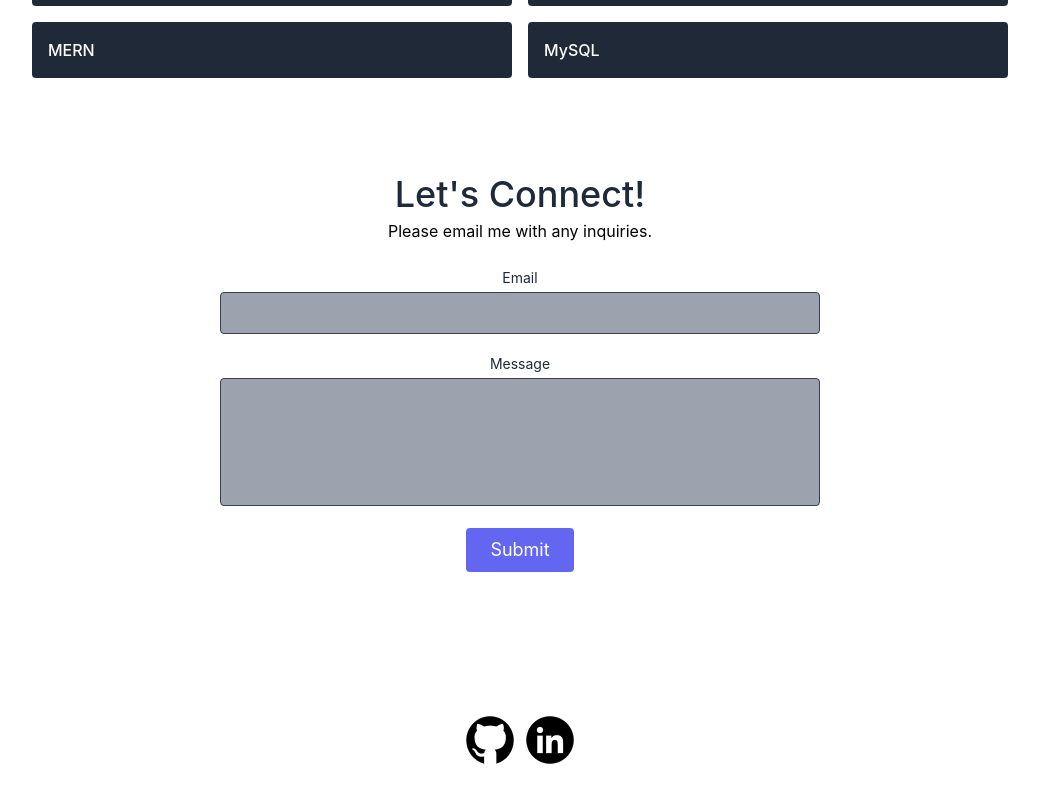
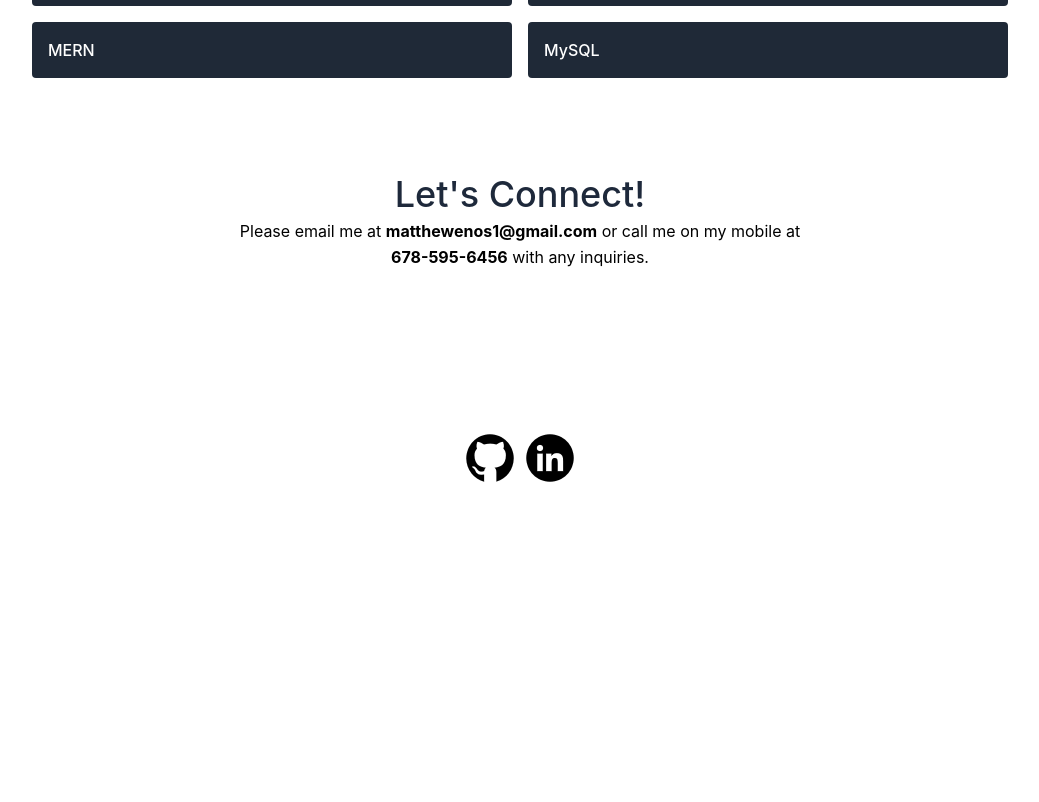
Before and after one commit to mattenos/my-react-portfolio, a React (Create React App) app: page / in a window 1280 px wide. Shown: the part 2129-2931 px from the top of the page, without its empty margins (120-1159 px from the left). After the commit the page ends 2651 px from the top, so only its background shows below. Built offline with nearby package versions, Linux system fonts and the light colour scheme.

Commit message:
Revise contact component and remove form.

```diff
--- a/src/components/ContactMe/Contact.js
+++ b/src/components/ContactMe/Contact.js
@@ -10,36 +10,8 @@ export default function Contact() {
                     Let's Connect!
                 </h2>
                 <p className="leading-relaxed mb-5">
-                    Please email me with any inquiries.
+                Please email me at <span class="font-bold">matthewenos1@gmail.com</span> or call me on my mobile at <span class="font-bold">678-595-6456</span> with any inquiries.
                 </p>
-                <div className="relative mb-4">
-                    <label htmlFor="email" className="leading-7 text-sm text-slate-800">
-                        Email
-                    </label>
-                    <input
-                        type="email"
-                        id="email"
-                        name="email"
-                        className="w-full bg-gray-400 rounded border border-gray-700 focus:border-indigo-500 focus:ring-2 focus:ring-indigo-900 text-base outline-none text-gray-100 py-1 px-3 leading-8 transition-colors duration-200 ease-in-out"
-                    />
-                </div>
-                <div className="relative mb-4">
-                    <label
-                        htmlFor="message"
-                        className="leading-7 text-sm text-slate-800">
-                        Message
-                    </label>
-                    <textarea
-                        id="message"
-                        name="message"
-                        className="w-full bg-gray-400 rounded border border-gray-700 focus:border-indigo-500 focus:ring-2 focus:ring-indigo-900 h-32 text-base outline-none text-gray-100 py-1 px-3 resize-none leading-6 transition-colors duration-200 ease-in-out"
-                    />
-                </div>
-                <button
-                    type="submit"
-                    className="text-white bg-indigo-500 border-0 py-2 px-6 focus:outline-none hover:bg-indigo-600 rounded text-lg">
-                    Submit
-                </button>
             </form>
         </section>
     );
```
